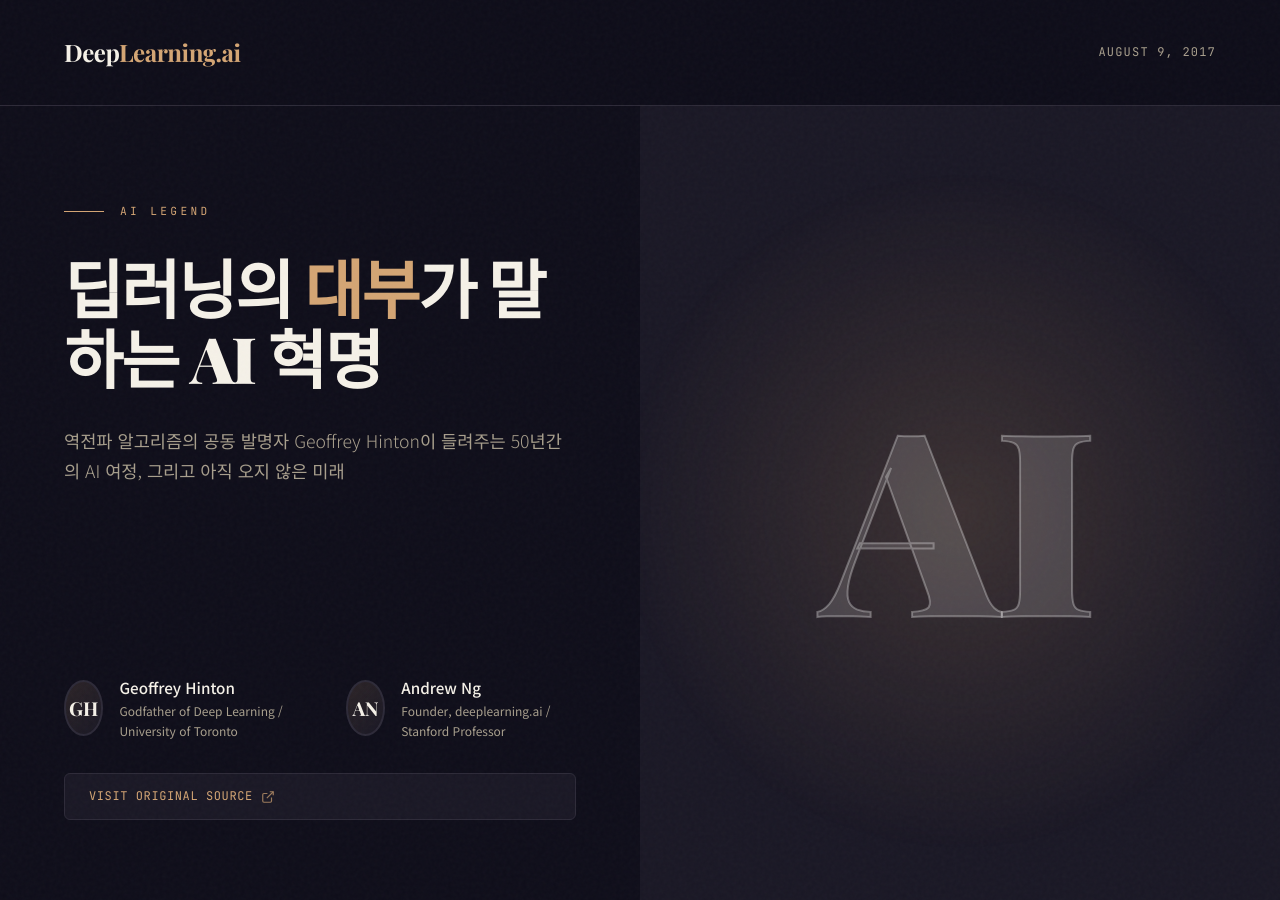
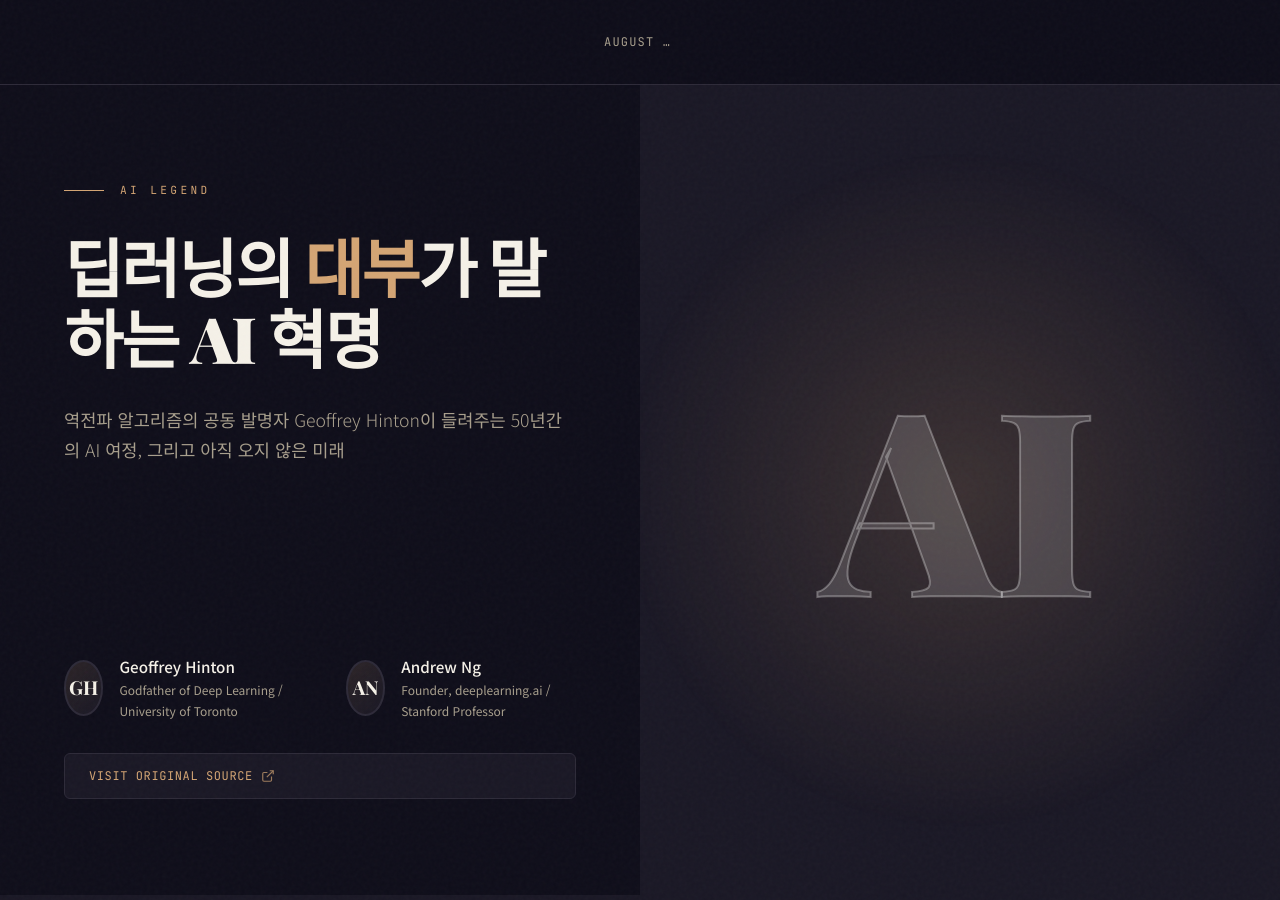
Before and after one commit to Jazzy-Lazy-Cafe/ai-magazine, a Jekyll site: the page built from _posts/2017-08-09-geoffrey-hinton-andrew-ng.html, in a window 1280 px wide and 900 px high. Built offline with Jekyll 4.4.1, drawn with Linux system fonts in a browser that asks for light colours.

Commit message:
Update magazine header: remove logo, center episode info, add ellipsis for 10+ chars

```diff
--- a/_includes/magazine/header.html
+++ b/_includes/magazine/header.html
@@ -1,4 +1,3 @@
 <header class="magazine-header">
-    <div class="logo">{{ include.logo_text }}<span>{{ include.logo_highlight }}</span></div>
     <div class="episode-info">{{ include.episode_info }}</div>
 </header>
--- a/assets/css/magazine.css
+++ b/assets/css/magazine.css
@@ -53,7 +53,7 @@
     padding: 2rem 4rem;
     border-bottom: 1px solid var(--color-border);
     display: flex;
-    justify-content: space-between;
+    justify-content: center;
     align-items: center;
     position: sticky;
     top: 0;
@@ -80,6 +80,10 @@
     color: var(--color-text-secondary);
     letter-spacing: 0.1em;
     text-transform: uppercase;
+    max-width: 10ch;
+    overflow: hidden;
+    text-overflow: ellipsis;
+    white-space: nowrap;
 }
 
 /* Hero Section */
@@ -746,12 +750,9 @@
         padding: 0.75rem 1rem;
     }
 
-    .logo {
-        font-size: 1.25rem;
-    }
-
     .episode-info {
         font-size: 0.65rem;
+        max-width: 10ch;
     }
 
     .hero-content {
```
